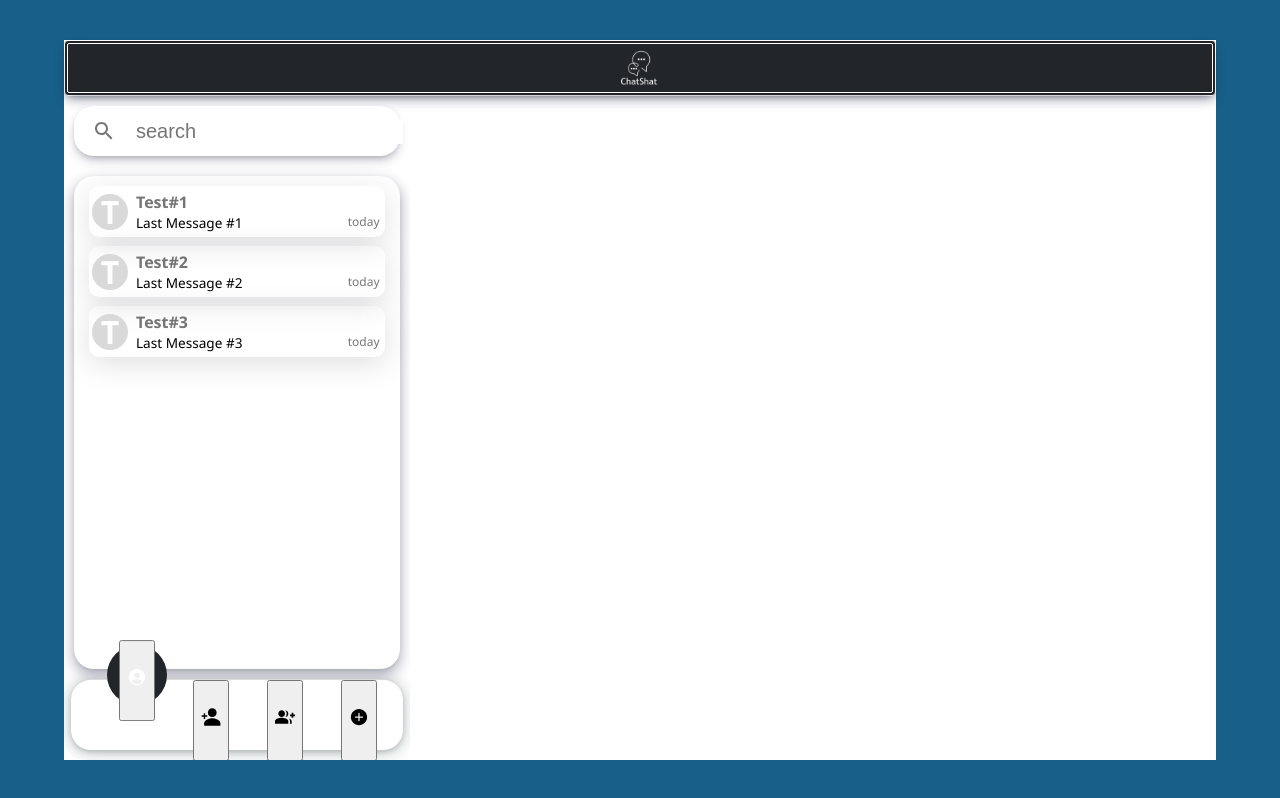
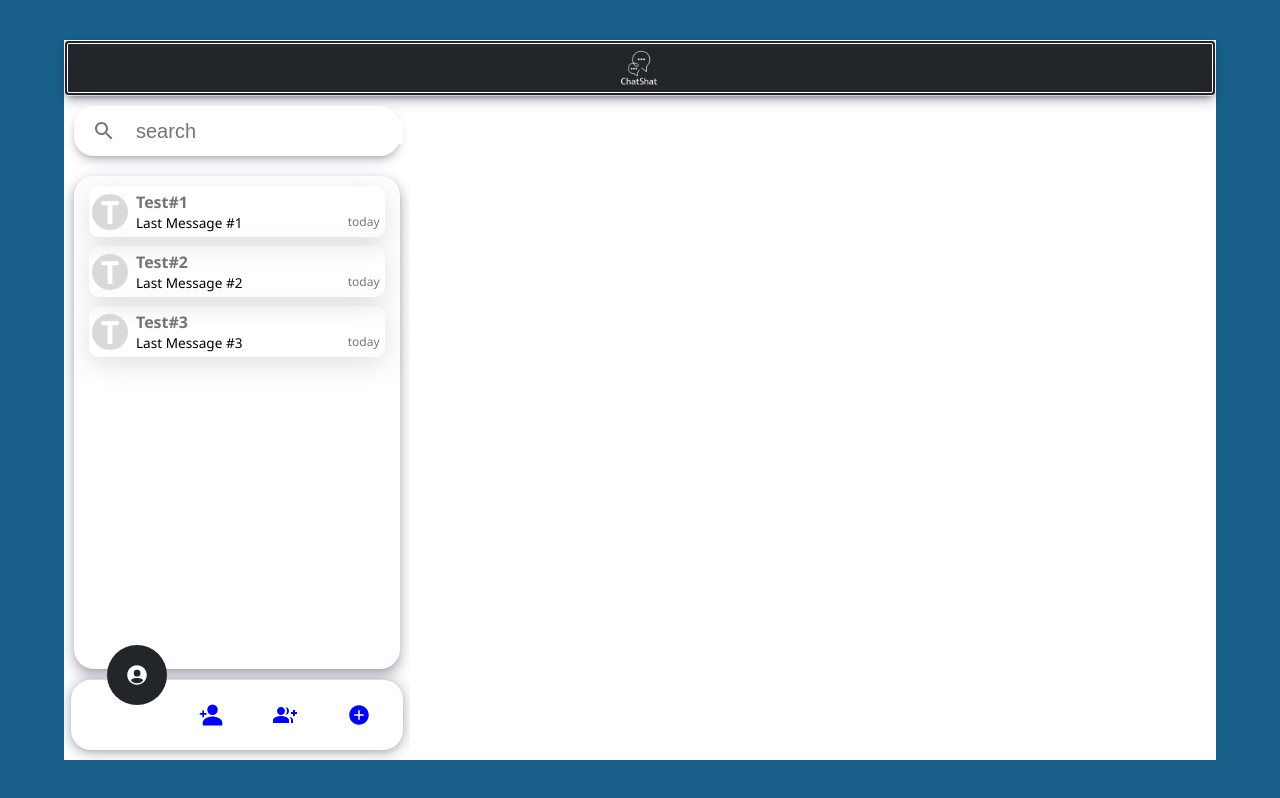
Before and after one commit to PranayDubey272/ChatShat, a React (Vite) app in the folder frontend/chatShat/: page /app in a window 1280 px wide. Built offline with nearby package versions, Linux system fonts and the light colour scheme.

Commit message:
css corrected for navigation button added

```diff
--- a/frontend/chatShat/src/Components/Navigation.css
+++ b/frontend/chatShat/src/Components/Navigation.css
@@ -11,7 +11,12 @@
     border-top: 1px solid rgba(0, 0, 0, 0.14);
     box-shadow: rgba(14, 30, 37, 0.12) 0px 2px 4px 0px, rgba(14, 30, 37, 0.32) 0px 2px 16px 0px;
   }
-
+  button{
+    background-color: var(--clr);
+    border: none;
+    color: blue;
+    font-size: 1rem;
+  }
   .navigation ul {
     display: flex;
     width: 350px;
```
